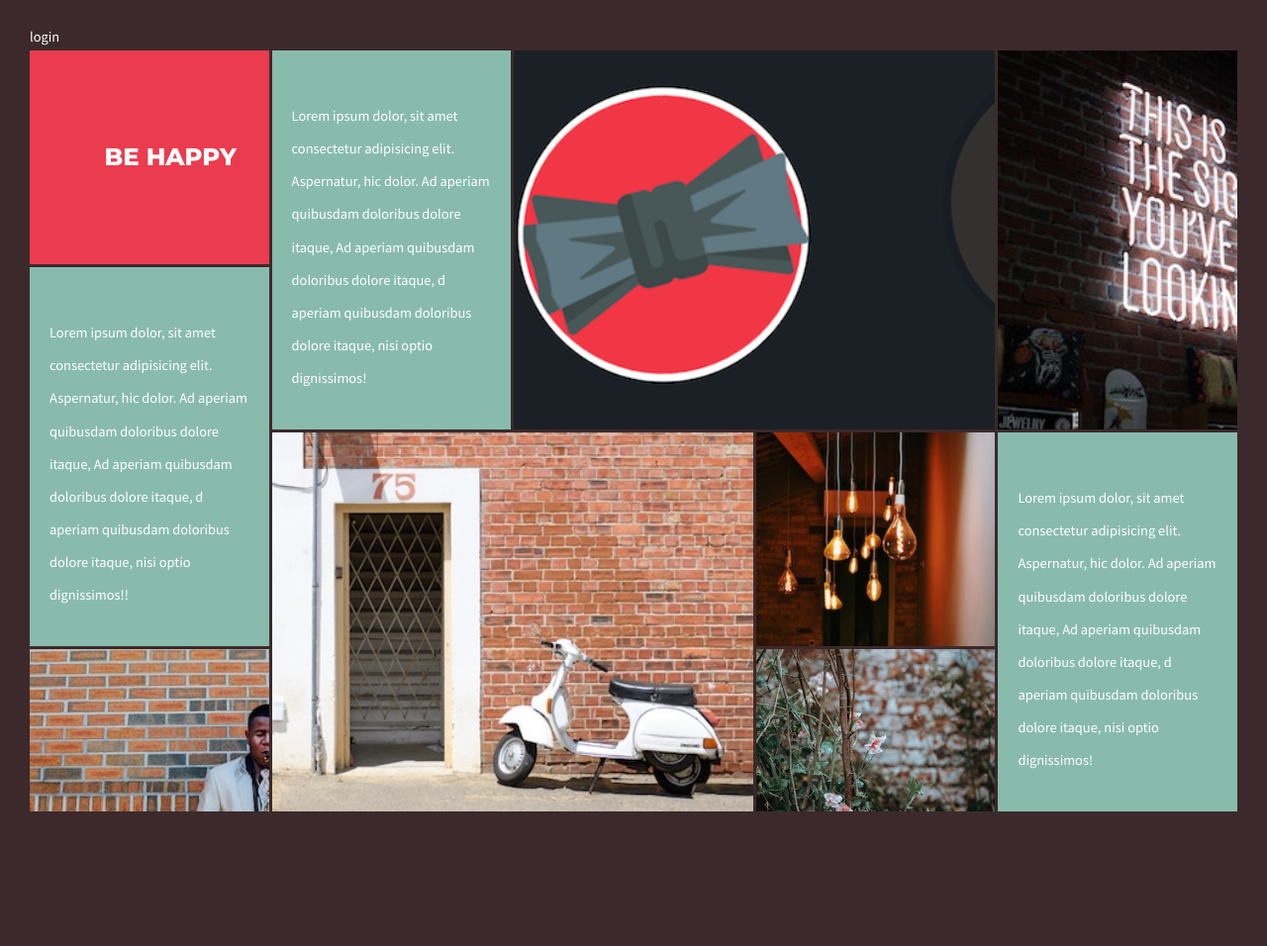
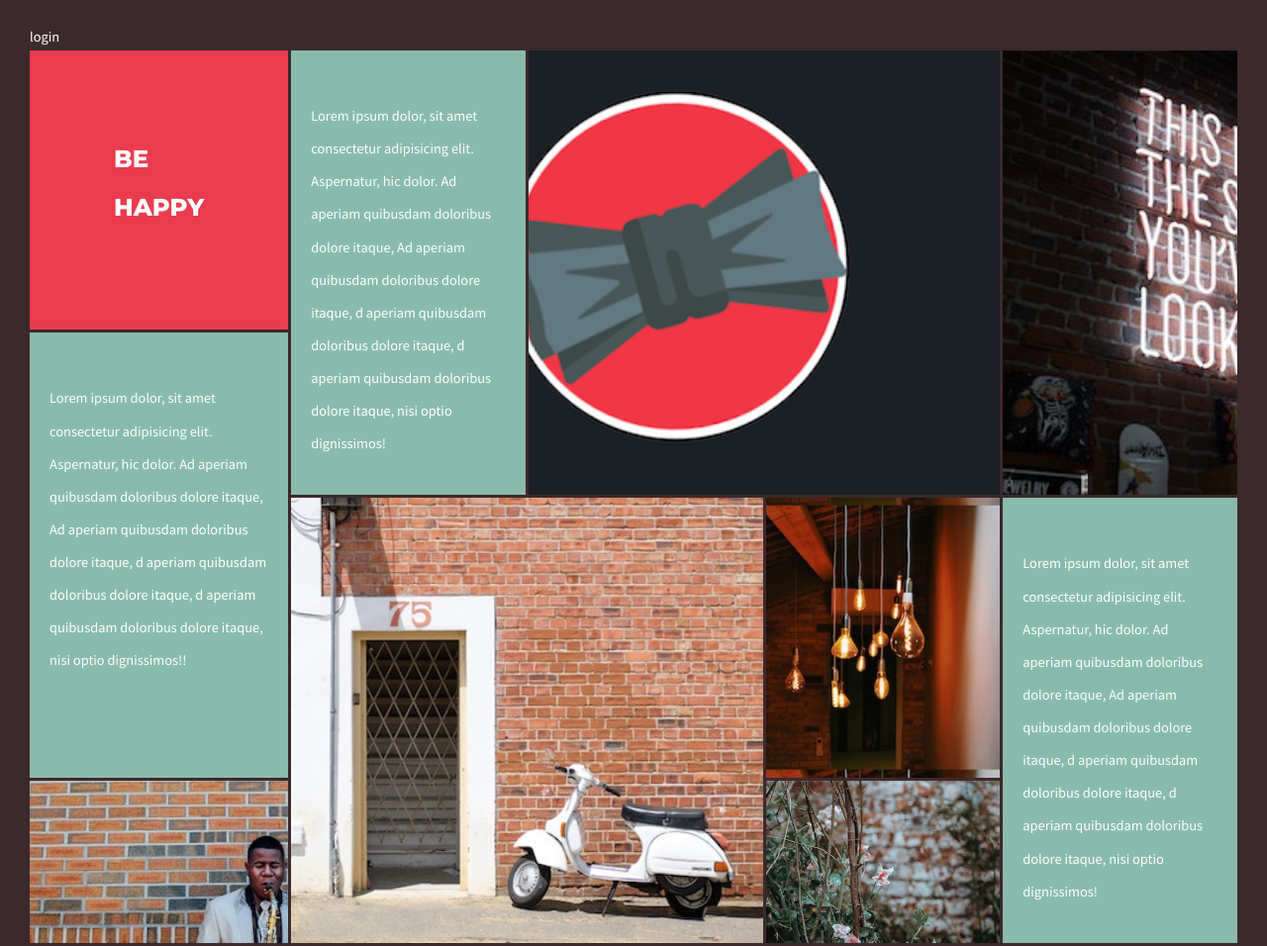
Before and after one commit to diddy225/Be-Happy, a plain HTML site: page index.html in a window 1280 px wide. Shown: the top 956 px of the page at 99% size. Drawn offline with Linux system fonts and the light colour scheme.

Commit message:
updated be happy page

```diff
--- a/index.html
+++ b/index.html
@@ -25,6 +25,7 @@
           Ad aperiam quibusdam doloribus dolore itaque,
           Ad aperiam quibusdam doloribus dolore itaque,
           d aperiam quibusdam doloribus dolore itaque,
+          d aperiam quibusdam doloribus dolore itaque,
           nisi optio dignissimos!</p>
       </article>
 
@@ -42,6 +43,7 @@
           adipisicing elit. Aspernatur, hic dolor.
           Ad aperiam quibusdam doloribus dolore itaque,
           Ad aperiam quibusdam doloribus dolore itaque,
+          d aperiam quibusdam doloribus dolore itaque,
           d aperiam quibusdam doloribus dolore itaque,
           nisi optio dignissimos!!</p>
       </article>
@@ -61,6 +63,7 @@
           Ad aperiam quibusdam doloribus dolore itaque,
           Ad aperiam quibusdam doloribus dolore itaque,
           d aperiam quibusdam doloribus dolore itaque,
+          d aperiam quibusdam doloribus dolore itaque,
           nisi optio dignissimos!</p>
       </article>
       <!-- LIGHT -->
@@ -77,6 +80,7 @@
           Ad aperiam quibusdam doloribus dolore itaque,
           Ad aperiam quibusdam doloribus dolore itaque,
           d aperiam quibusdam doloribus dolore itaque,
+          d aperiam quibusdam doloribus dolore itaque,
           nisi optio dignissimos!</p>
       </article>
 
--- a/style.css
+++ b/style.css
@@ -26,7 +26,7 @@ main {
 
 .happy {
     background-color: #ea3c4e;
-    padding: 110px 0 0 20px;
+    text-align: justify;
 }
 
 .happy h1 {
@@ -35,6 +35,7 @@ main {
     font-size: 1.525em;
     font-weight: bold;
     line-height: 2;
+    padding: 100px 25px;
 }
 
 .box-blue {
@@ -67,6 +68,7 @@ main {
     background-image: url(./images/moped.jpg);
     grid-column: span 2;
     background-position: 0% 69%;
+    background-size: cover;
     background-repeat: no-repeat;
 }
 
@@ -104,9 +106,7 @@ main {
     }
 
     .happy h1 {
-        position: relative;
-        left: 25%;
-        bottom: 25%;
+       padding: 85px;
     }
 
     .box-blue {
```
